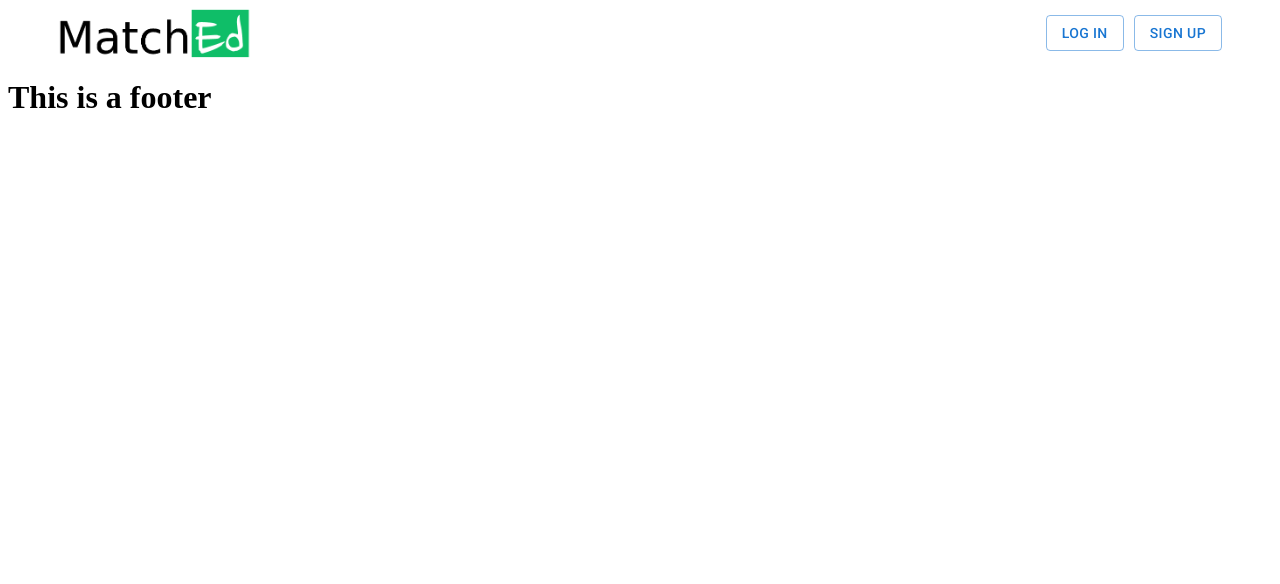
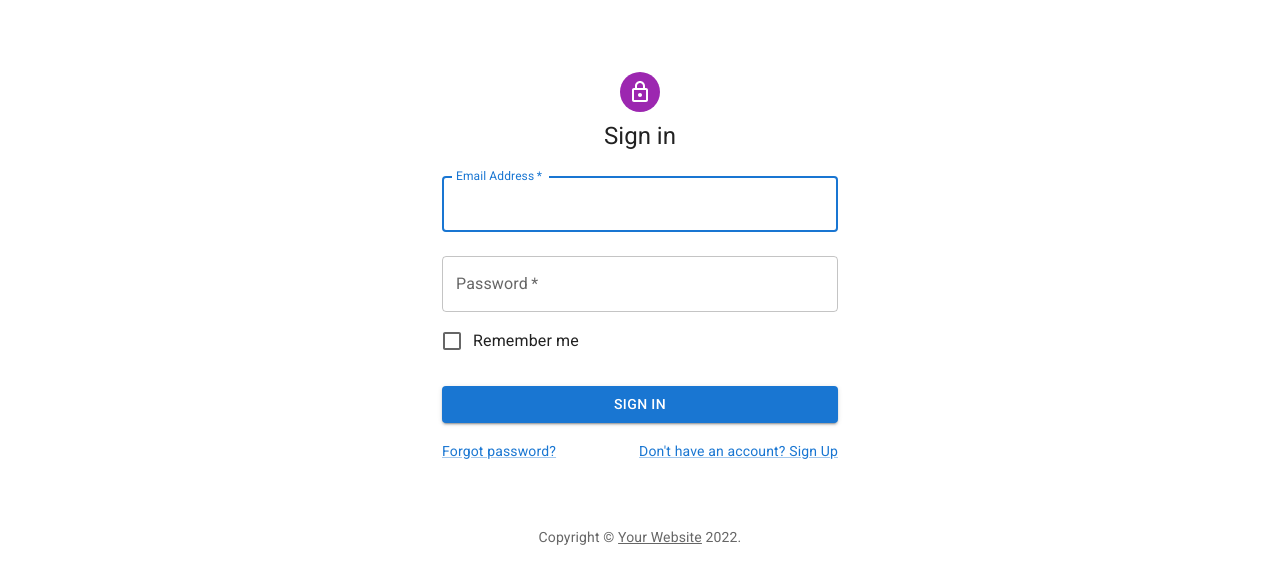
Before and after one commit to BGDanny/MatchEd, a React (Create React App) app: page /login in a window 1280 px wide. Shown: the top 584 px of the page. Built offline with nearby package versions, Linux system fonts and the light colour scheme.

Commit message:
New sign in page

```diff
--- a/package.json
+++ b/package.json
@@ -6,6 +6,7 @@
     "@emotion/react": "^11.10.5",
     "@emotion/styled": "^11.10.5",
     "@fontsource/roboto": "^4.5.8",
+    "@mui/icons-material": "^5.10.14",
     "@mui/material": "^5.10.14",
     "@testing-library/jest-dom": "^5.16.5",
     "@testing-library/react": "^13.4.0",
--- a/src/App.tsx
+++ b/src/App.tsx
@@ -3,10 +3,12 @@
 import "@fontsource/roboto/400.css";
 import "@fontsource/roboto/500.css";
 import "@fontsource/roboto/700.css";
-import Home from "./pages/Home";
 import { User } from "./model";
 import { AuthContext } from "./Context/AuthProvider";
 import { ThemeProvider, createTheme } from "@mui/material/styles";
+import SignIn from "./pages/SignIn";
+import { BrowserRouter, Routes, Route } from "react-router-dom";
+import Home from "./pages/Home";
 
 const App: React.FC = () => {
     const [user, setUser] = React.useState<User | undefined>(undefined);
@@ -14,12 +16,12 @@
     return (
         <ThemeProvider theme={createTheme()}>
             <AuthContext.Provider value={{ user, setUser }}>
-                {/* <Routes>
-                  <Route path="/" element={<MainPage />} />
-                  <Route path="/login" element={<LoginPage />} />
-                  <Route path="/signup" element={<SignupPage />} />
-              </Routes> */}
-                <Home />
+                <BrowserRouter>
+                    <Routes>
+                        <Route path="/" element={<Home />} index />
+                        <Route path="/login" element={<SignIn />} />
+                    </Routes>
+                </BrowserRouter>
             </AuthContext.Provider>
         </ThemeProvider>
     );
--- /dev/null
+++ b/src/pages/SignIn/SignIn.tsx
@@ -0,0 +1,110 @@
+import * as React from 'react';
+import Avatar from '@mui/material/Avatar';
+import Button from '@mui/material/Button';
+import CssBaseline from '@mui/material/CssBaseline';
+import TextField from '@mui/material/TextField';
+import FormControlLabel from '@mui/material/FormControlLabel';
+import Checkbox from '@mui/material/Checkbox';
+import Link from '@mui/material/Link';
+import Grid from '@mui/material/Grid';
+import Box from '@mui/material/Box';
+import LockOutlinedIcon from '@mui/icons-material/LockOutlined';
+import Typography from '@mui/material/Typography';
+import Container from '@mui/material/Container';
+import { createTheme, ThemeProvider } from '@mui/material/styles';
+
+function Copyright(props: any) {
+    return (
+        <Typography variant="body2" color="text.secondary" align="center" {...props}>
+            {'Copyright © '}
+            <Link color="inherit" href="https://mui.com/">
+                Your Website
+            </Link>{' '}
+            {new Date().getFullYear()}
+            {'.'}
+        </Typography>
+    );
+}
+
+const theme = createTheme();
+
+export const SignIn: React.FC = () => {
+    const handleSubmit = (event: React.FormEvent<HTMLFormElement>) => {
+        event.preventDefault();
+        const data = new FormData(event.currentTarget);
+        console.log({
+            email: data.get('email'),
+            password: data.get('password'),
+        });
+    };
+
+    return (
+        <ThemeProvider theme={theme}>
+            <Container component="main" maxWidth="xs">
+                <CssBaseline />
+                <Box
+                    sx={{
+                        marginTop: 8,
+                        display: 'flex',
+                        flexDirection: 'column',
+                        alignItems: 'center',
+                    }}
+                >
+                    <Avatar sx={{ m: 1, bgcolor: 'secondary.main' }}>
+                        <LockOutlinedIcon />
+                    </Avatar>
+                    <Typography component="h1" variant="h5">
+                        Sign in
+                    </Typography>
+                    <Box component="form" onSubmit={handleSubmit} noValidate sx={{ mt: 1 }}>
+                        <TextField
+                            margin="normal"
+                            required
+                            fullWidth
+                            id="email"
+                            label="Email Address"
+                            name="email"
+                            autoComplete="email"
+                            autoFocus
+                        />
+                        <TextField
+                            margin="normal"
+                            required
+                            fullWidth
+                            name="password"
+                            label="Password"
+                            type="password"
+                            id="password"
+                            autoComplete="current-password"
+                        />
+                        <FormControlLabel
+                            control={<Checkbox value="remember" color="primary" />}
+                            label="Remember me"
+                        />
+                        <Button
+                            type="submit"
+                            fullWidth
+                            variant="contained"
+                            sx={{ mt: 3, mb: 2 }}
+                        >
+                            Sign In
+                        </Button>
+                        <Grid container>
+                            <Grid item xs>
+                                <Link href="#" variant="body2">
+                                    Forgot password?
+                                </Link>
+                            </Grid>
+                            <Grid item>
+                                <Link href="#" variant="body2">
+                                    {"Don't have an account? Sign Up"}
+                                </Link>
+                            </Grid>
+                        </Grid>
+                    </Box>
+                </Box>
+                <Copyright sx={{ mt: 8, mb: 4 }} />
+            </Container>
+        </ThemeProvider>
+    );
+}
--- /dev/null
+++ b/src/pages/SignIn/index.tsx
@@ -0,0 +1 @@
+export { SignIn as default } from "./SignIn"
```
Also changed, not shown: 1 other file (tests, documents, lock files or other folders).
